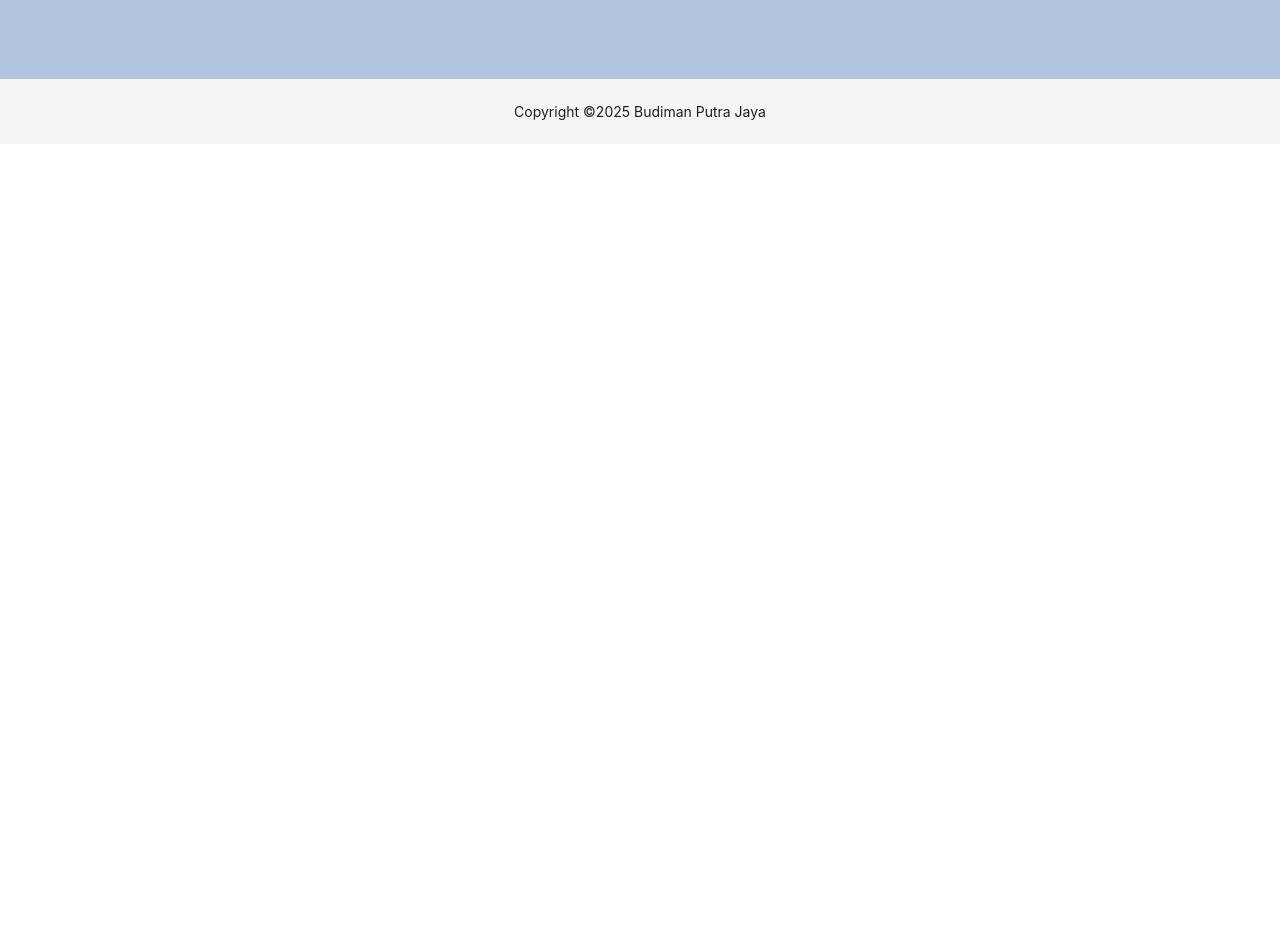
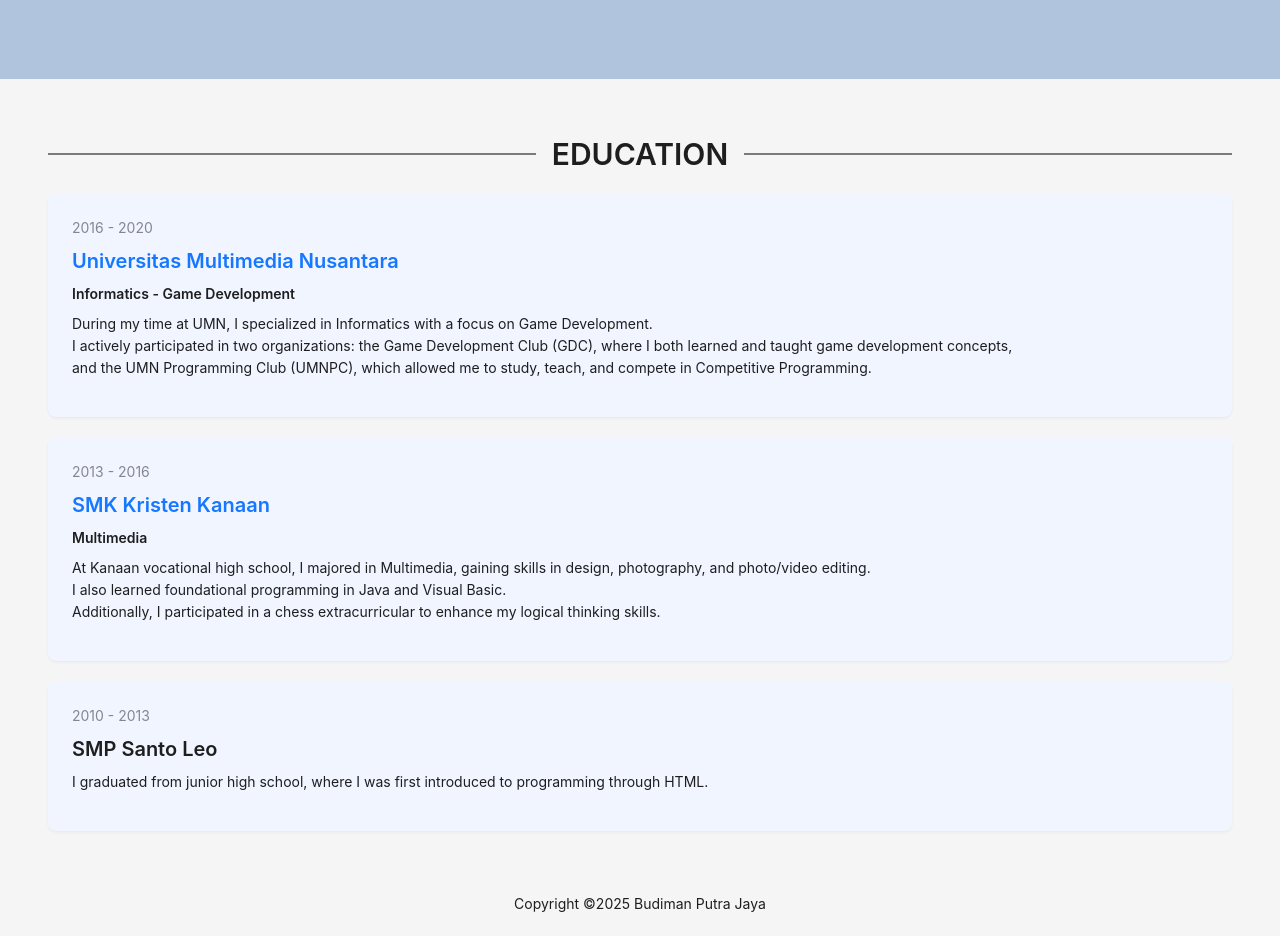
Before and after one commit to lieahau/lieahau.github.io, a React (Vite) app: page / in a window 1280 px wide. Shown: the part 6000-6936 px from the top of the page. Before the commit the page ends 6144 px from the top, so only its background shows below. Built offline with nearby package versions, Linux system fonts and the light colour scheme.

Commit message:
add education

```diff
--- /dev/null
+++ b/src/components/Education.tsx
@@ -0,0 +1,67 @@
+import { Card, Typography } from "antd";
+import SectionTitle from "./SectionTitle";
+
+const { Title, Text } = Typography;
+
+const educationData = [
+  {
+    year: "2016 - 2020",
+    institution: "Universitas Multimedia Nusantara",
+    link: "https://www.umn.ac.id",
+    major: "Informatics - Game Development",
+    description:
+      "During my time at UMN, I specialized in Informatics with a focus on Game Development.\n" +
+      "I actively participated in two organizations: the Game Development Club (GDC), where I both learned and taught game development concepts,\n" +
+      "and the UMN Programming Club (UMNPC), which allowed me to study, teach, and compete in Competitive Programming.",
+  },
+  {
+    year: "2013 - 2016",
+    institution: "SMK Kristen Kanaan",
+    link: "https://kanaan.sch.id/sekolah-menengah-kejuruan-smk/",
+    major: "Multimedia",
+    description:
+      "At Kanaan vocational high school, I majored in Multimedia, gaining skills in design, photography, and photo/video editing.\n" +
+      "I also learned foundational programming in Java and Visual Basic.\n" +
+      "Additionally, I participated in a chess extracurricular to enhance my logical thinking skills.",
+  },
+  {
+    year: "2010 - 2013",
+    institution: "SMP Santo Leo",
+    description:
+      "I graduated from junior high school, where I was first introduced to programming through HTML.",
+  },
+];
+
+const Education = () => {
+  return (
+    <section id="education">
+      <SectionTitle title="EDUCATION" />
+      <div style={{ display: "grid", gap: "20px" }}>
+        {educationData.map((edu, index) => (
+          <Card
+            key={index}
+            variant="borderless"
+            style={{ backgroundColor: "#f0f5ff" }}
+          >
+            <Text type="secondary">{edu.year}</Text>
+            <Title level={4} style={{ margin: "8px 0" }}>
+              {edu.link ? (
+                <a href={edu.link} target="_blank" rel="noopener noreferrer">
+                  {edu.institution}
+                </a>
+              ) : (
+                edu.institution
+              )}
+            </Title>
+            <Text strong>{edu.major}</Text>
+            <p style={{ marginTop: "8px", whiteSpace: "pre-line" }}>
+              {edu.description}
+            </p>
+          </Card>
+        ))}
+      </div>
+    </section>
+  );
+};
+
+export default Education;
--- a/src/pages/Home.tsx
+++ b/src/pages/Home.tsx
@@ -1,6 +1,7 @@
 import About from "../components/About";
 import Career from "../components/Career";
 import Competition from "../components/Competition";
+import Education from "../components/Education";
 import Skill from "../components/Skill";
 
 const Home = () => {
@@ -11,6 +12,7 @@
         <Skill style={{ backgroundColor: "lightsteelblue" }} />
         <Career />
         <Competition style={{ backgroundColor: "lightsteelblue" }} />
+        <Education />
       </div>
     </>
   );
```
